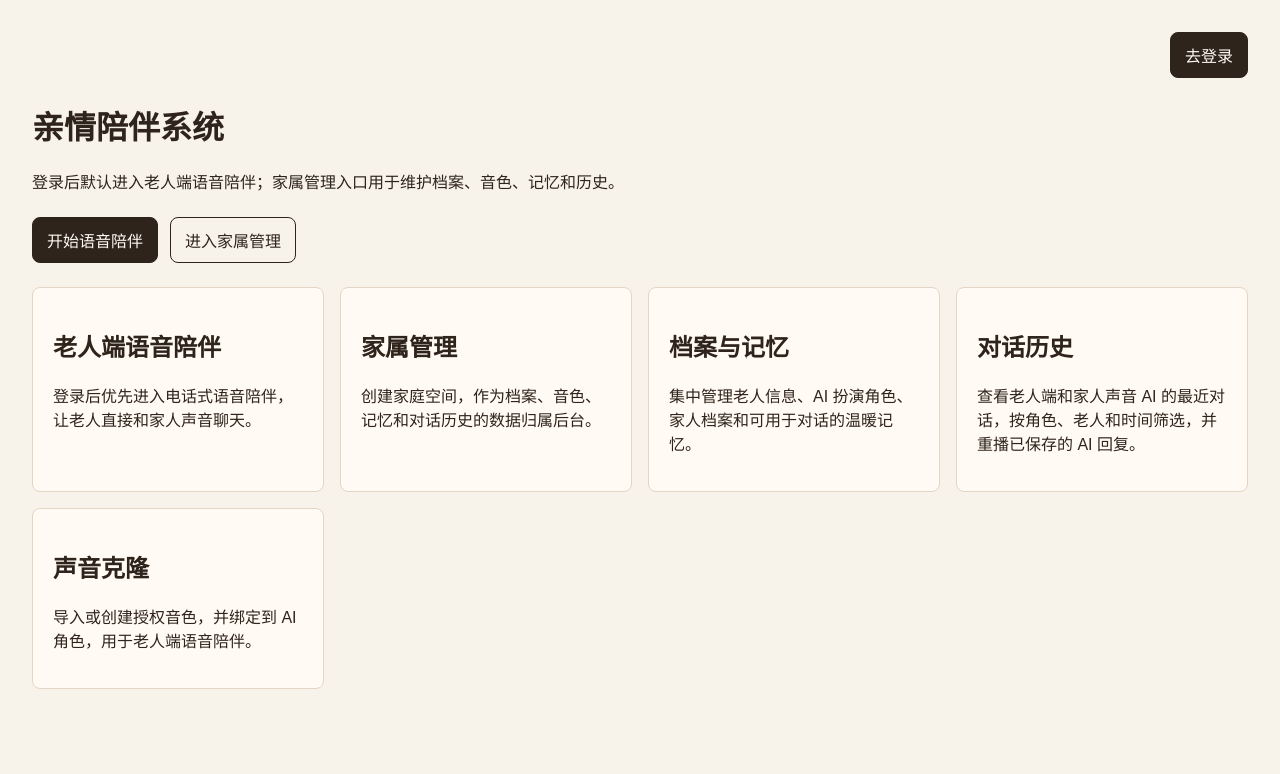
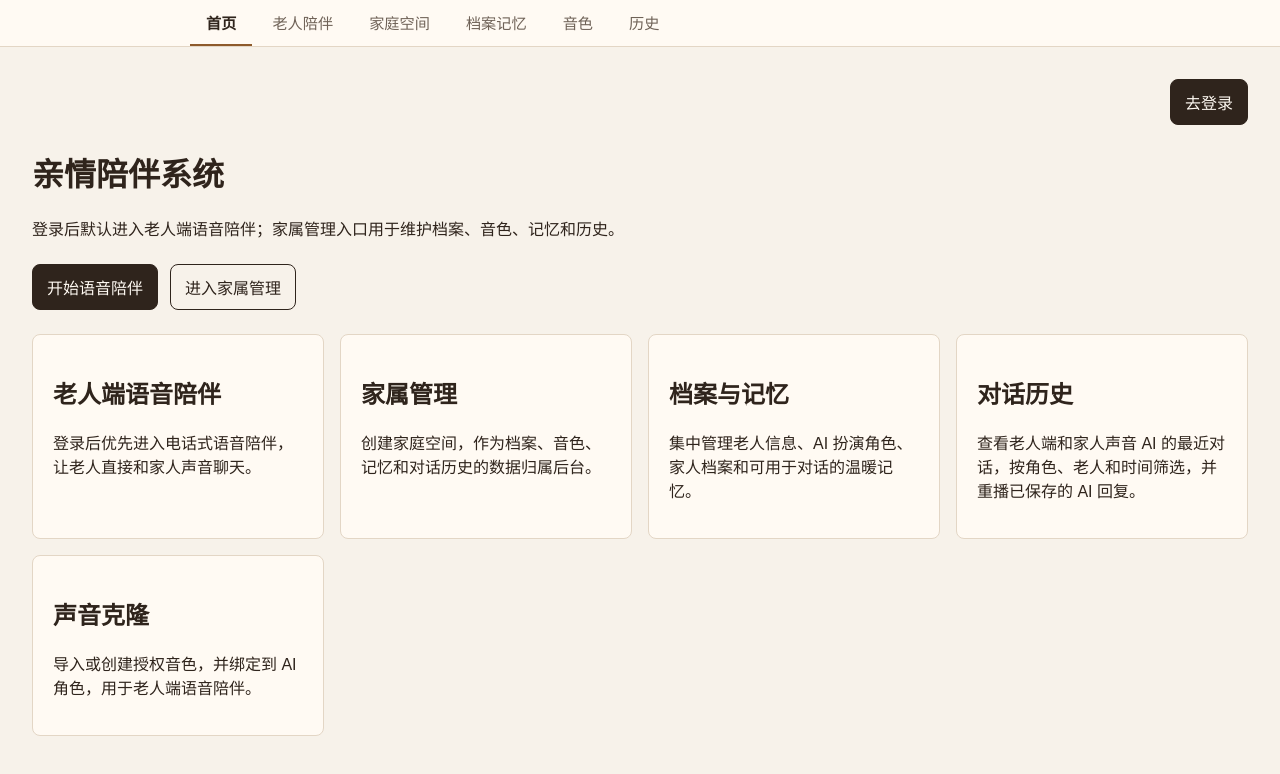
Before and after one commit to liupeiqiao/family_accompany_system, a Next.js app in the folder web/: page / in a window 1280 px wide. Shown: the top 774 px of the page. Built offline with nearby package versions, Linux system fonts and the light colour scheme; no server answers.

Commit message:
improve（ui）：改善前端页面交互流程

```diff
--- /dev/null
+++ b/web/src/app/NavBar.tsx
@@ -0,0 +1,40 @@
+"use client";
+
+import Link from "next/link";
+import { usePathname } from "next/navigation";
+
+const navItems = [
+  { href: "/", label: "首页" },
+  { href: "/elder", label: "老人陪伴" },
+  { href: "/family", label: "家庭空间" },
+  { href: "/records", label: "档案记忆" },
+  { href: "/voices", label: "音色" },
+  { href: "/history", label: "历史" },
+];
+
+const hiddenOn = new Set(["/login"]);
+
+export default function NavBar() {
+  const pathname = usePathname();
+  if (hiddenOn.has(pathname)) return null;
+
+  return (
+    <nav className="globalNav">
+      <div className="navInner">
+        {navItems.map((item) => {
+          const active = pathname === item.href
+            || (item.href !== "/" && pathname.startsWith(item.href));
+          return (
+            <Link
+              key={item.href}
+              className={active ? "navLink navLinkActive" : "navLink"}
+              href={item.href}
+            >
+              {item.label}
+            </Link>
+          );
+        })}
+      </div>
+    </nav>
+  );
+}
--- a/web/src/app/globals.css
+++ b/web/src/app/globals.css
@@ -7,6 +7,48 @@ body {
   background: #f7f2ea;
   color: #2f241c;
   font-family: Arial, "Microsoft YaHei", sans-serif;
+}
+
+/* 全局顶部导航 */
+.globalNav {
+  align-items: center;
+  background: #fffaf3;
+  border-bottom: 1px solid #e3d6c5;
+  display: flex;
+  justify-content: center;
+  padding: 0 24px;
+  position: sticky;
+  top: 0;
+  z-index: 10;
+}
+
+.navInner {
+  display: flex;
+  gap: 4px;
+  max-width: 900px;
+  width: 100%;
+}
+
+.navLink {
+  border-bottom: 2px solid transparent;
+  color: #6f6257;
+  display: inline-flex;
+  min-height: 46px;
+  align-items: center;
+  padding: 4px 16px;
+  font-size: 0.95rem;
+  transition: color 120ms ease, border-color 120ms ease;
+}
+
+.navLink:hover {
+  color: #2f241c;
+}
+
+.navLinkActive,
+.navLinkActive:hover {
+  border-bottom-color: #8d5a2b;
+  color: #2f241c;
+  font-weight: 600;
 }
 
 a {
@@ -106,6 +148,22 @@ a {
 
 .familyStatus h3 {
   margin: 8px 0 12px;
+}
+
+.completionCheck {
+  display: flex;
+  flex-wrap: wrap;
+  gap: 16px;
+  margin-bottom: 8px;
+}
+
+.checkDone {
+  color: #2f241c;
+  font-weight: 500;
+}
+
+.checkTodo {
+  color: #a59888;
 }
 
 .nextStepGrid {
--- a/web/src/app/layout.tsx
+++ b/web/src/app/layout.tsx
@@ -1,3 +1,4 @@
+import NavBar from "./NavBar";
 import "./globals.css";
 
 export const metadata = {
@@ -12,7 +13,10 @@ export default function RootLayout({
 }) {
   return (
     <html lang="zh-CN" suppressHydrationWarning>
-      <body>{children}</body>
+      <body>
+        <NavBar />
+        {children}
+      </body>
     </html>
   );
 }
--- a/web/src/app/login/page.tsx
+++ b/web/src/app/login/page.tsx
@@ -16,7 +16,7 @@ export default function LoginPage() {
 
   useEffect(() => {
     if (getAuthToken()) {
-      router.replace("/elder");
+      router.replace("/family");
     }
   }, [router]);
 
@@ -41,7 +41,7 @@ export default function LoginPage() {
     setIsVerifying(true);
     try {
       await verifyLoginCode(phone, code);
-      router.replace("/elder");
+      router.replace("/family");
     } catch (err) {
       setError(err instanceof Error ? err.message : "登录失败。");
     } finally {
```
Also changed, not shown: web/src/app/elder/page.tsx (+2 -71 lines), web/src/app/family/page.tsx (+37 -0 lines), web/src/app/records/page.tsx (+36 -2 lines), 1 other file (tests, documents, lock files or other folders).
